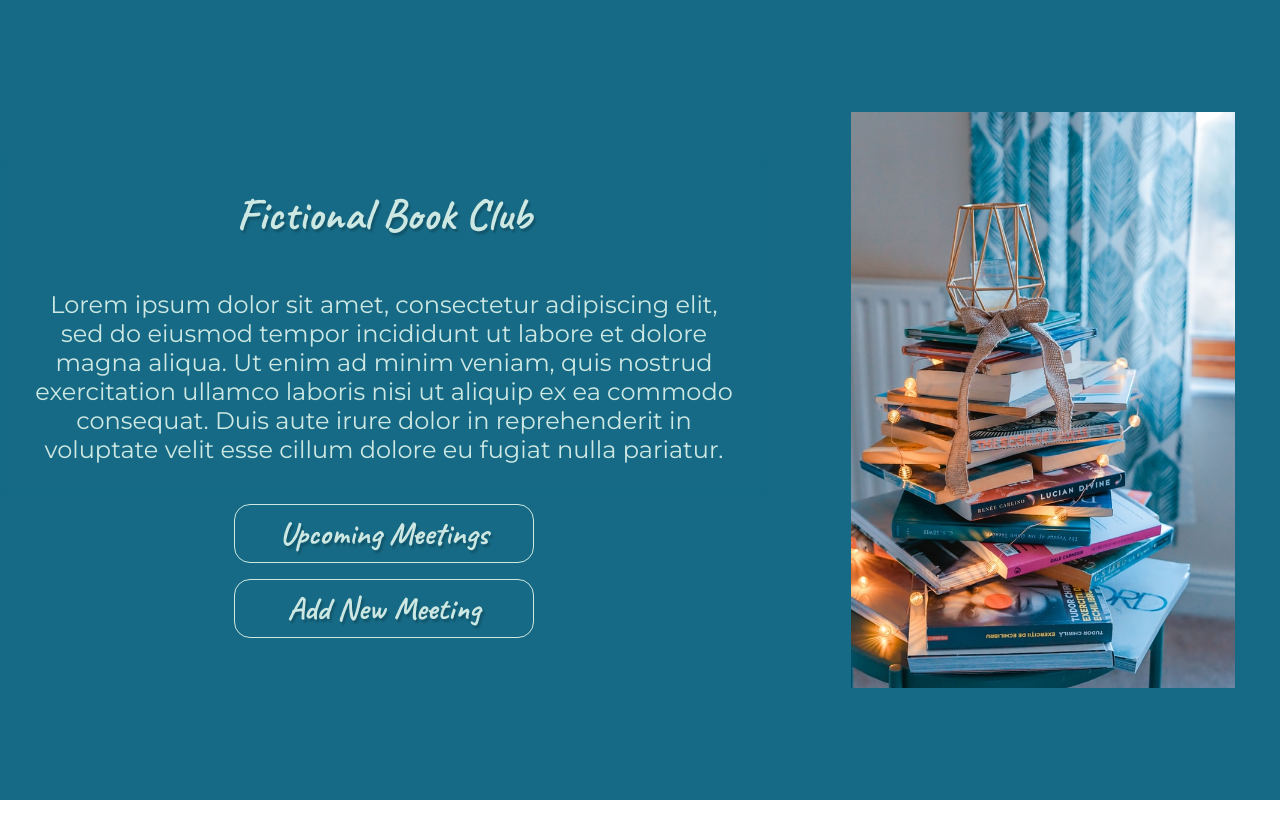
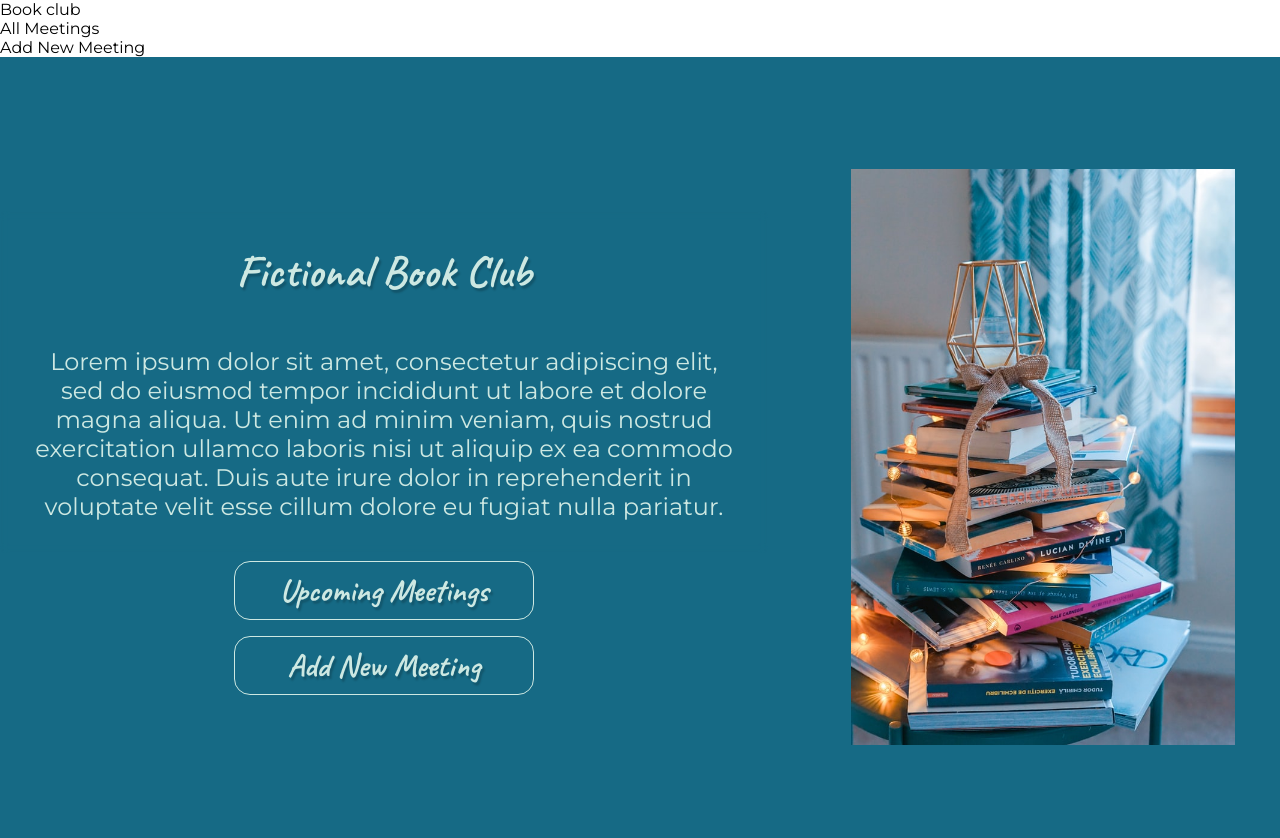
Before and after one commit to RaspberryChaos/book-club, a Next.js app: page / in a window 1280 px wide. Shown: the top 838 px of the page. Before the commit the page ends 800 px from the top, so only its background shows below. Built offline with nearby package versions, Linux system fonts and the light colour scheme.

Commit message:
navbar and layout added

```diff
--- /dev/null
+++ b/components/layout/Layout.js
@@ -0,0 +1,14 @@
+import Navbar from "./Navbar";
+
+const Layout = ({ children }) => {
+  return (
+    <div>
+      <div>
+        <Navbar />
+        <main>{children}</main>
+      </div>
+    </div>
+  );
+};
+
+export default Layout;
--- /dev/null
+++ b/components/layout/Navbar.js
@@ -0,0 +1,21 @@
+import Link from "next/link";
+
+const Navbar = () => {
+  return (
+    <header>
+      <div>Book club</div>
+      <nav>
+        <ul>
+          <li>
+            <Link href="/meetings">All Meetings</Link>
+          </li>
+          <li>
+            <Link href="/new-meeting">Add New Meeting</Link>
+          </li>
+        </ul>
+      </nav>
+    </header>
+  );
+};
+
+export default Navbar;
--- a/pages/_app.js
+++ b/pages/_app.js
@@ -1,7 +1,12 @@
-import '../styles/globals.css'
+import Layout from "../components/layout/Layout";
+import "../styles/globals.css";
 
 function MyApp({ Component, pageProps }) {
-  return <Component {...pageProps} />
+  return (
+    <Layout>
+      <Component {...pageProps} />
+    </Layout>
+  );
 }
 
-export default MyApp
+export default MyApp;
```
